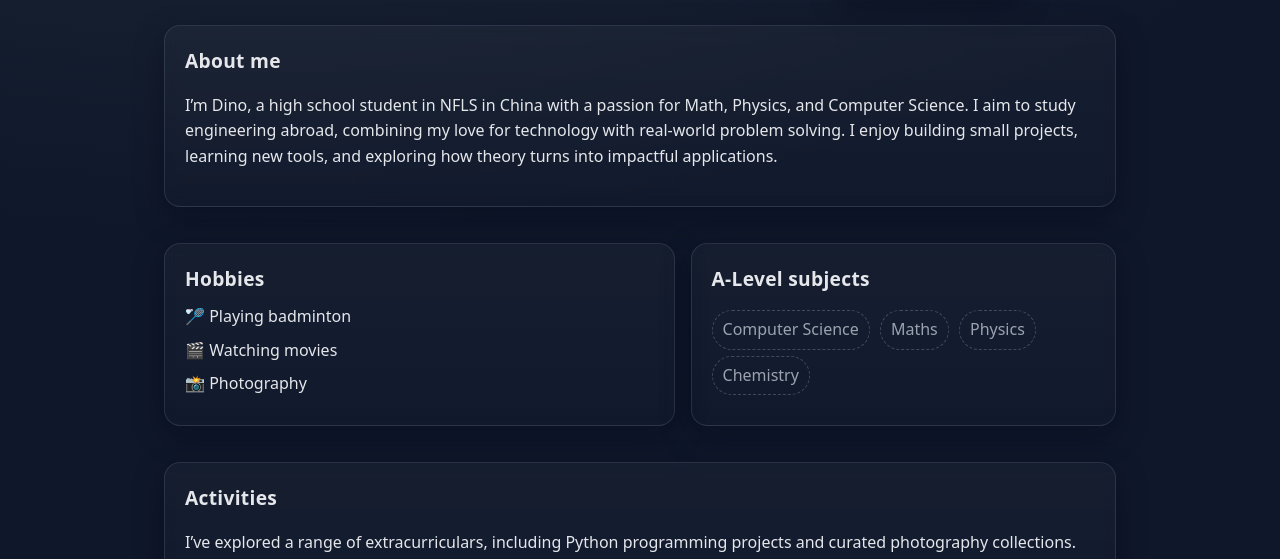
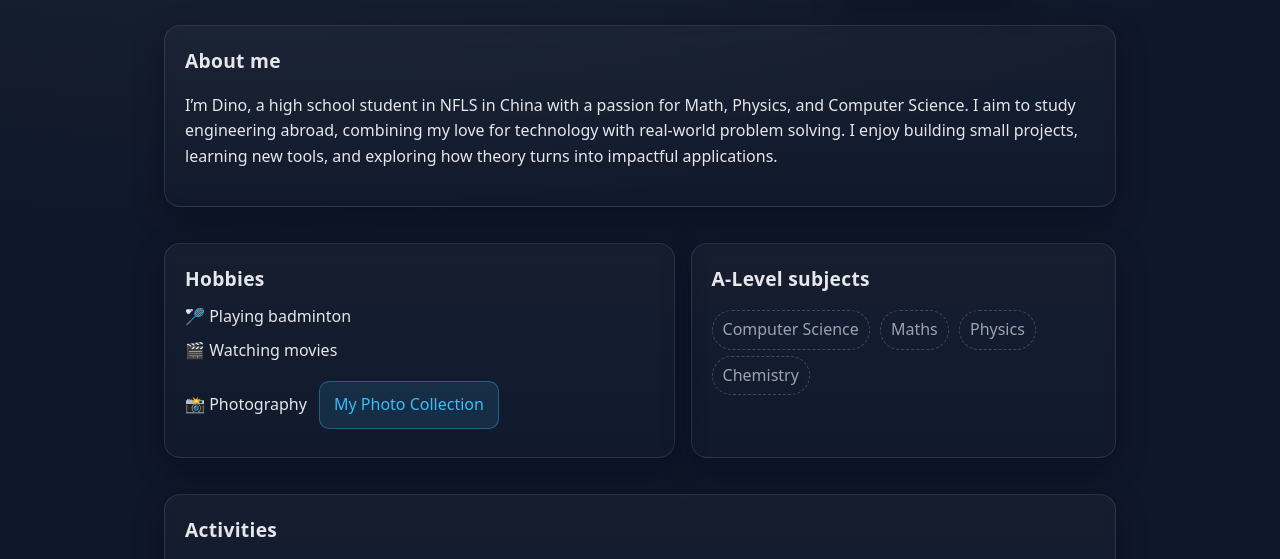
Before and after one commit to Nanjing-Foreign-Language-School/personal-website-DinoNFLS, a plain HTML site: page index.html in a window 1280 px wide. Shown: the part 223-782 px from the top of the page. Drawn offline with Linux system fonts and the light colour scheme.

Commit message:
Update index.html

```diff
--- a/index.html
+++ b/index.html
@@ -112,7 +112,10 @@
         <ul>
           <li>🏸 Playing badminton</li>
           <li>🎬 Watching movies</li>
-          <li>📸 Photography</li>
+          <li>
+            📸 Photography
+            <a class="cta" href="photos.html" style="margin-left: 8px;">My Photo Collection</a>
+          </li>
         </ul>
       </div>
       <div class="card">
```
